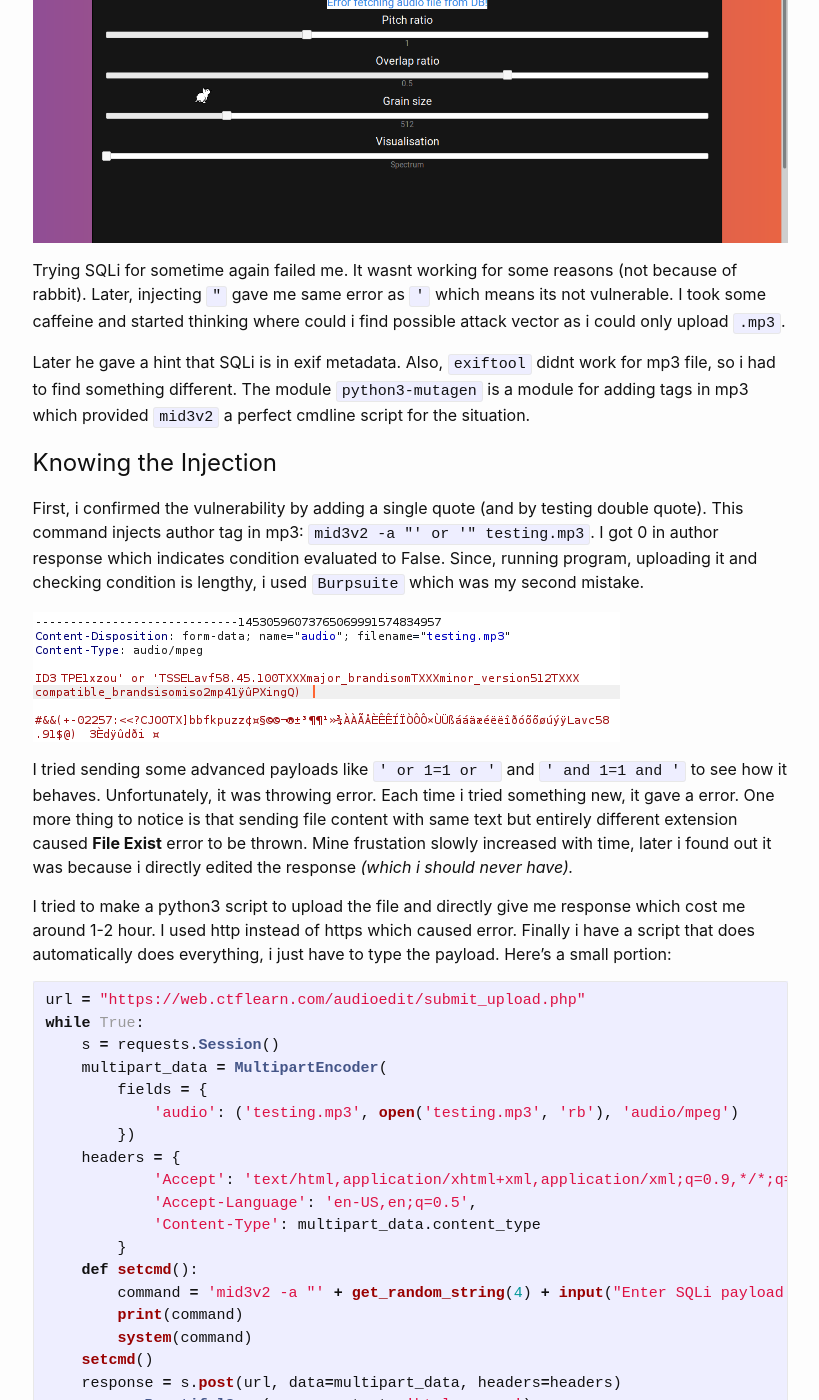
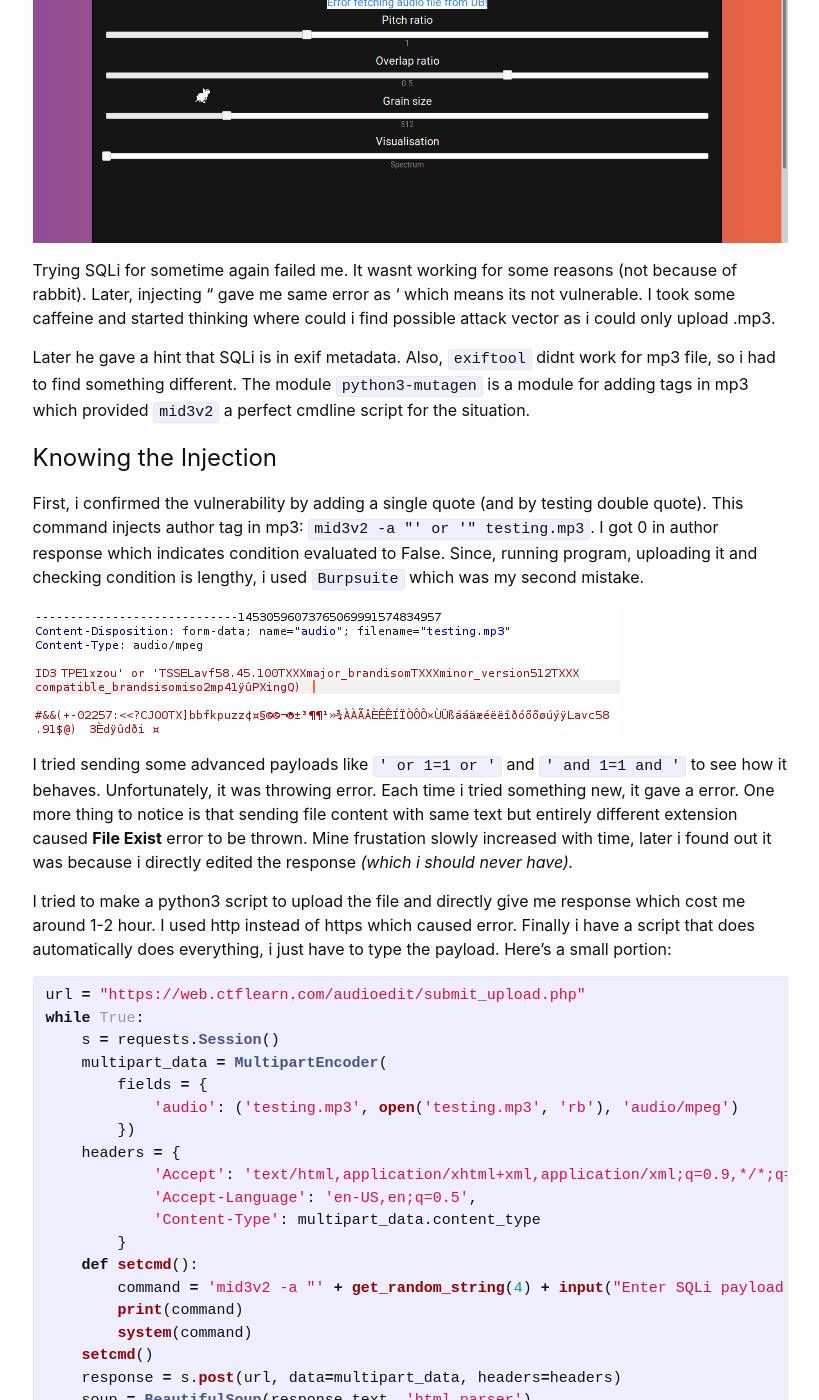
Before and after one commit to machinexa2/machinexa2.github.io, a Jekyll site: the page built from writeups/_posts/2020-09-19-audioedit.markdown, in a window 1280 px wide and 1400 px high, scrolled down 1159 px. Shown: the whole window, without its empty margins (230-1049 px from the left). Built offline with Jekyll 4.4.1, drawn with Linux system fonts in a browser that asks for light colours; some of the changed text lies outside the part shown.

Commit message:
12:26:14 PM 09/24/2020

````diff
--- a/writeups/_posts/2020-09-19-audioedit.markdown
+++ b/writeups/_posts/2020-09-19-audioedit.markdown
@@ -16,7 +16,7 @@ Though jokr said SQLi isnt here still I tried SQL injection and injecting a quot
 
 ![Error String](/writeups/assets/images/ctflearn_audioedit_errorpage.png)
 
-Trying SQLi for sometime again failed me. It wasnt working for some reasons (not because of rabbit). Later, injecting `"` gave me same error as `'`  which means its not vulnerable. I took some caffeine and started thinking where could i find possible attack vector as i could only upload `.mp3`.
+Trying SQLi for sometime again failed me. It wasnt working for some reasons (not because of rabbit). Later, injecting " gave me same error as '  which means its not vulnerable. I took some caffeine and started thinking where could i find possible attack vector as i could only upload .mp3.
 
 Later he gave a hint that SQLi is in exif metadata. Also, `exiftool` didnt work for mp3 file, so i had to find something different. The module `python3-mutagen` is a module for adding tags in mp3 which provided `mid3v2` a perfect cmdline script for the situation.
 
@@ -52,7 +52,7 @@ while True:
         print(small)
 ```
 <br>
-Finally i found out what i was exploiting was **Boolean based Blind SQLi**. The injection point was `' or SQLCOMMAND or '`. For futher confirmation, i did this which i thought would eval to true and did evaluate to true `' and 2=2 or 99=99 or '`.
+Finally i found out what i was exploiting was boolean based blind SQLi. The injection point was `' or SQLCOMMAND or '`. For futher confirmation, i did this which i thought would eval to true and did evaluate to true `' and 2=2 or 99=99 or '`.
 # Exploing SQLi Blindly
 The insanity starts here. I DM'ed **Blindhero**, another of my nice mentor/friend for some tips on how to get dbms, tables.. He told me to use `SELECT CASE WHEN` which works on `Sqlite`. Unfortunately, it didnt work as it was `MySQL`. He also said about how to get database, table and so on. He constantly helped me debug my payload. Now, i started by very basic information gathering: `' and 2=2 or (SELECT substring(version(),1,1)=5) or '` which gave 1 which is true.
 
@@ -72,7 +72,7 @@ while True:
             continue
 ```
 <br>
-E is a **SQLExploit** object which i will talk later, and tries all the character while `reset()` function opens the mp3 file again. I ran into problem where first query ran successfully while second errored out in while loop. This again wasted my 10m along with giving me some irritation. The SQLExploit class looks like this:
+E is a SQLExploit object which i will talk later, and tries all the character while `reset()` function opens the mp3 file again. I ran into problem where first query ran successfully while second errored out in while loop. This again wasted my 10m along with giving me some irritation. The SQLExploit class looks like this:
 ```python
 class SQLExploit:
     def __init__(self):
@@ -116,7 +116,7 @@ Unfortunately, its hard to include in payload thats why i did `substr()` method.
 `' and 2=2 or (SELECT substr(table_name,1,1) FROM information_schema.tables where table_schema = 'audioedit' limit 1)='h' or '`
 I also modified `setcmd()` function slightly and exploiting gives me `audioedit` which is same as database name.
 
-Ah, i was tired and irritated. Took some **caffeine** again and got started. For numbers of columns in that table, querying information schema i used this:
+Ah, i was tired and irritated. Took some caffeine again and got started. For numbers of columns in that table, querying information schema i used this:
 `' and 2=2 or (SELECT substring(count(*),1,1) FROM information_schema.columns WHERE table_name = 'audioedit')=1 or '`
 <br>
 So, columns number are 5, now what. Now, this part was very tough to debug. I just went mad trying to find out what was the problem. It took about 3 hours to find what was the problem. I crafted about 4-5 payloads, none of them were working.
@@ -130,7 +130,7 @@ First i thought `limit` was blocked as every payload used it. Trying simpler pay
 
 ![Random Column name](/writeups/assets/images/ctflearn_audioedit_random.png)
 
-I did some SQL magic in column **File** and found out the flag was in file `supersecretflagf1le.mp3`. So, i used the file parameter to reference that file and unfortunately i didnt get flag.
+I did some SQL magic in column File and found out the flag was in file `supersecretflagf1le.mp3`. So, i used the file parameter to reference that file and unfortunately i didnt get flag.
 
 # Audio Editing
 Its the final step, setting visualization to sonogram and editing some other stuffs, i get the flag embedded in image.
````
